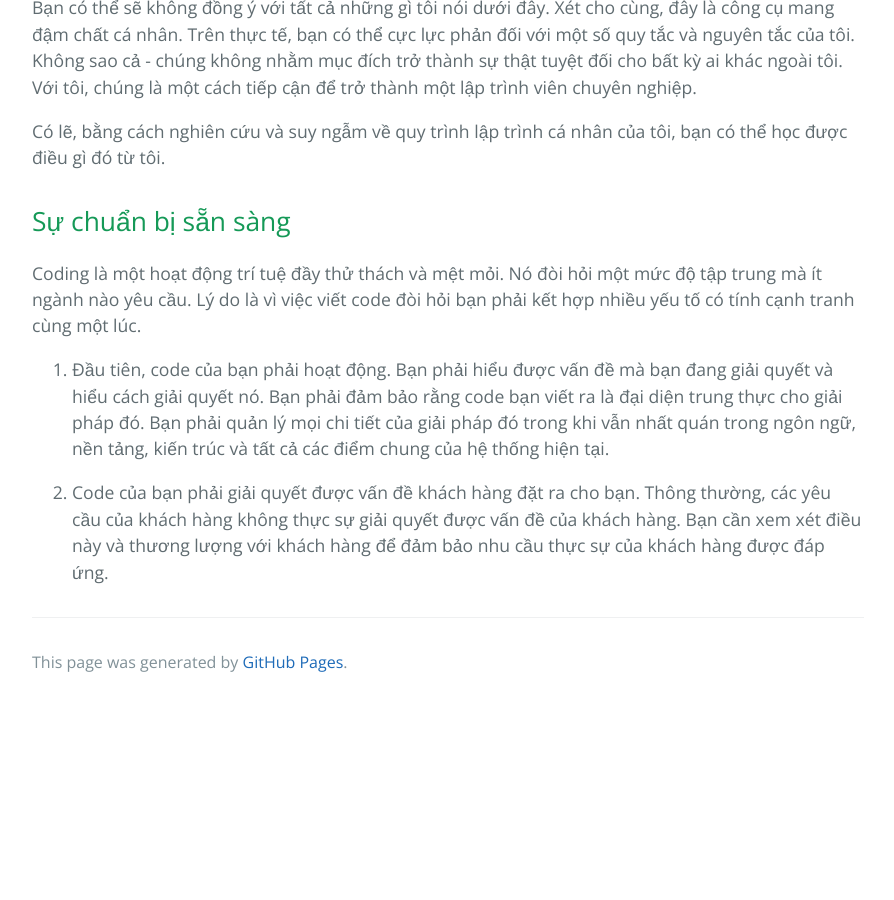
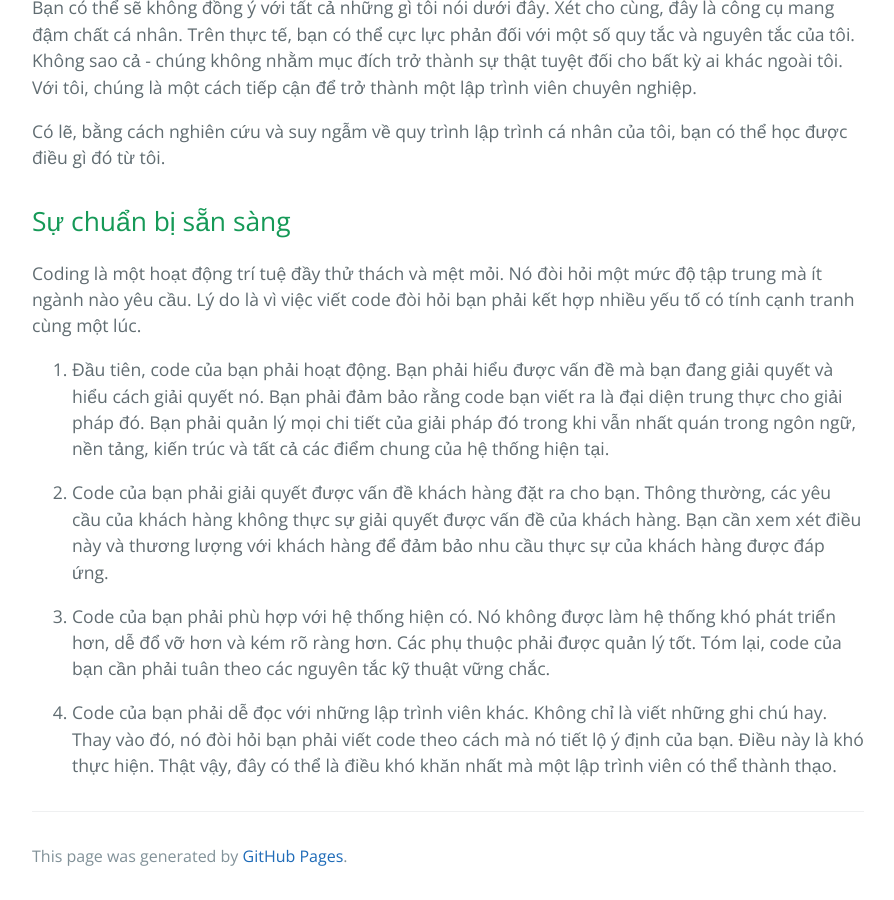
Before and after one commit to HaiBV/haibv.github.io, a Jekyll site: the page built from clean-coder/chapter-4-coding.md, in a window 1280 px wide and 900 px high, scrolled down 1014 px. Shown: the whole window, without its empty margins (192-1086 px from the left). Built offline with Jekyll 4.4.1, drawn with Linux system fonts in a browser that asks for light colours; our own code applies the rules of GitHub Pages for plain Markdown files; before the commit the page ends 1720 px from its top, so only the background shows below that.

Commit message:
Book - The Clean Coder - Chapter 4 - Coding

```diff
--- a/clean-coder/chapter-4-coding.md
+++ b/clean-coder/chapter-4-coding.md
@@ -25,3 +25,7 @@ Coding là một hoạt động trí tuệ đầy thử thách và mệt mỏi.
 1. Đầu tiên, code của bạn phải hoạt động. Bạn phải hiểu được vấn đề mà bạn đang giải quyết và hiểu cách giải quyết nó. Bạn phải đảm bảo rằng code bạn viết ra là đại diện trung thực cho giải pháp đó. Bạn phải quản lý mọi chi tiết của giải pháp đó trong khi vẫn nhất quán trong ngôn ngữ, nền tảng, kiến trúc và tất cả các điểm chung của hệ thống hiện tại.
 
 2. Code của bạn phải giải quyết được vấn đề khách hàng đặt ra cho bạn. Thông thường, các yêu cầu của khách hàng không thực sự giải quyết được vấn đề của khách hàng. Bạn cần xem xét điều này và thương lượng với khách hàng để đảm bảo nhu cầu thực sự của khách hàng được đáp ứng.
+
+3. Code của bạn phải phù hợp với hệ thống hiện có. Nó không được làm hệ thống khó phát triển hơn, dễ đổ vỡ hơn và kém rõ ràng hơn. Các phụ thuộc phải được quản lý tốt. Tóm lại, code của bạn cần phải tuân theo các nguyên tắc kỹ thuật vững chắc.
+
+4. Code của bạn phải dễ đọc với những lập trình viên khác. Không chỉ là viết những ghi chú hay. Thay vào đó, nó đòi hỏi bạn phải viết code theo cách mà nó tiết lộ ý định của bạn. Điều này là khó thực hiện. Thật vậy, đây có thể là điều khó khăn nhất mà một lập trình viên có thể thành thạo.
```
